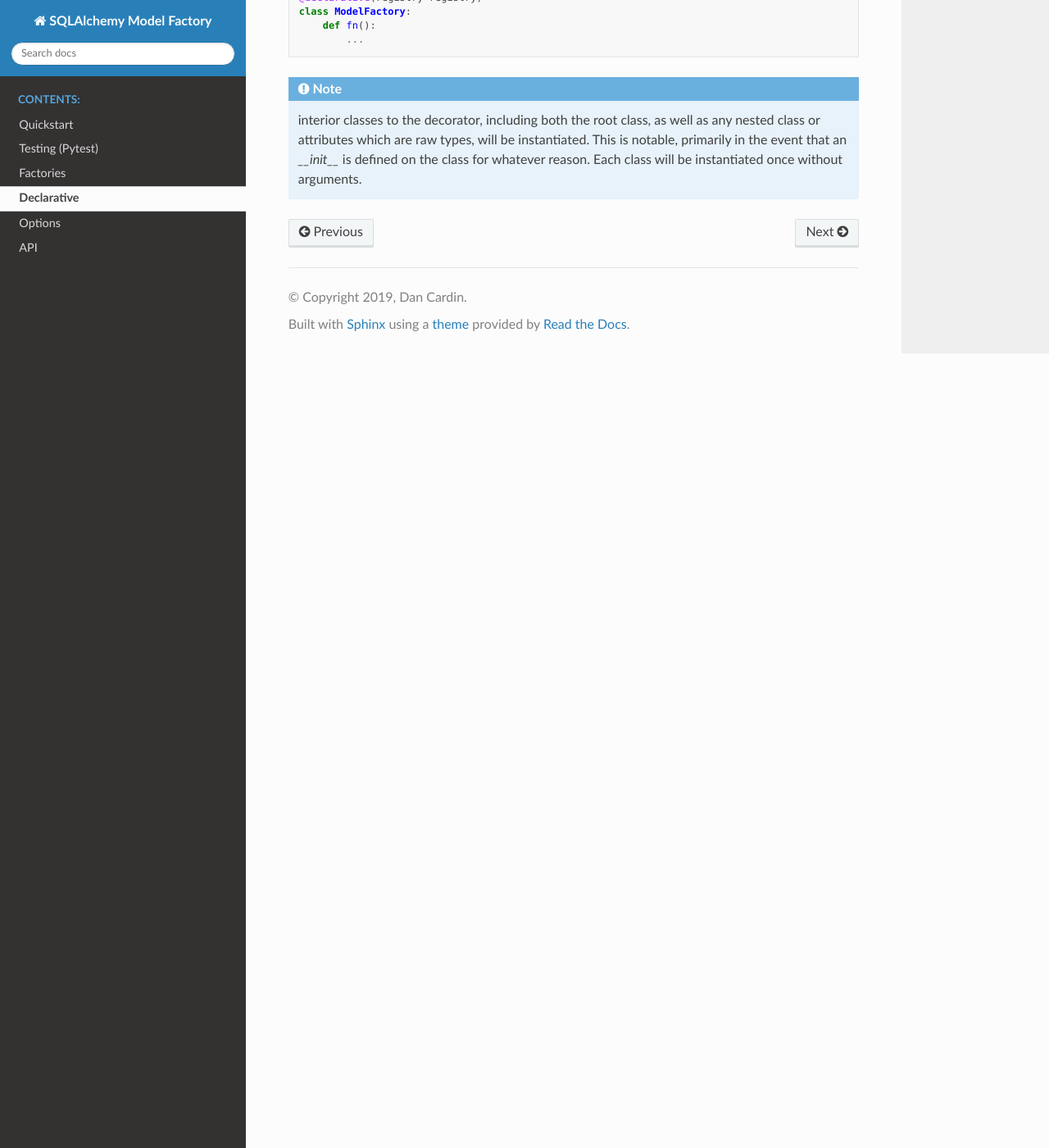
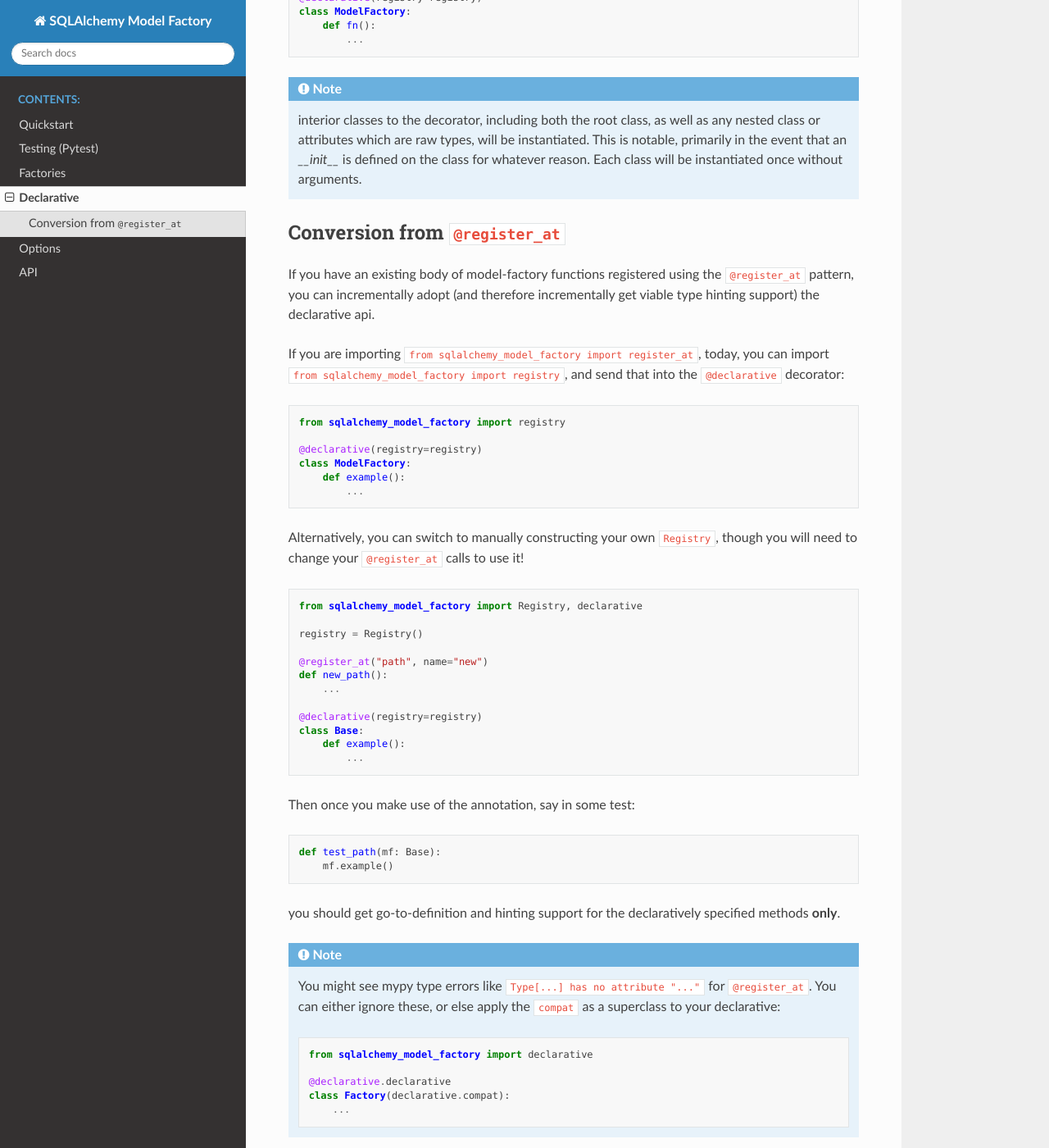
Before and after one commit to DanCardin/sqlalchemy-model-factory, a Sphinx documentation site: the page built from docs/source/declarative.rst, in a window 1280 px wide and 1400 px high, scrolled down 1052 px. Shown: the whole window at 82% size. Built offline with Sphinx 7.4.7 and the Read the Docs theme 2.0.0, drawn with Linux system fonts in a browser that asks for light colours.

Commit message:
docs: Add documentation about progressive adoption of declarative api.

```diff
--- a/docs/source/api.rst
+++ b/docs/source/api.rst
@@ -10,10 +10,7 @@ Declarative
 -----------
 
 .. automodule:: sqlalchemy_model_factory.declarative
-    :members: declarative
-
-.. automodule:: sqlalchemy_model_factory.declarative
-    :members: DeclarativeMF
+    :members: declarative, DeclarativeMF
 
 
 Factory Utilities
--- a/docs/source/declarative.rst
+++ b/docs/source/declarative.rst
@@ -64,3 +64,66 @@ ou have one pre-constructed.
    instantiated. This is notable, primarily in the event that an `__init__`
    is defined on the class for whatever reason. Each class will be instantiated
    once without arguments.
+
+
+Conversion from ``@register_at``
+--------------------------------
+If you have an existing body of model-factory functions registered using the
+``@register_at`` pattern, you can incrementally adopt (and therefore incrementally
+get viable type hinting support) the declarative api.
+
+
+If you are importing ``from sqlalchemy_model_factory import register_at``, today,
+you can import ``from sqlalchemy_model_factory import registry``, and send that
+into the ``@declarative`` decorator:
+
+.. code-block:: python
+
+   from sqlalchemy_model_factory import registry
+
+   @declarative(registry=registry)
+   class ModelFactory:
+       def example():
+           ...
+
+Alternatively, you can switch to manually constructing your own ``Registry``,
+though you will need to change your ``@register_at`` calls to use it!
+
+.. code-block:: python
+
+   from sqlalchemy_model_factory import Registry, declarative
+
+   registry = Registry()
+
+   @register_at("path", name="new")
+   def new_path():
+       ...
+
+   @declarative(registry=registry)
+   class Base:
+       def example():
+           ...
+
+Then once you make use of the annotation, say in some test:
+
+.. code-block:: python
+
+   def test_path(mf: Base):
+       mf.example()
+
+you should get go-to-definition and hinting support for the declaratively specified
+methods **only**.
+
+.. note::
+
+   You might see mypy type errors like ``Type[...] has no attribute "..."``
+   for ``@register_at``. You can either ignore these, or else apply the
+   ``compat`` as a superclass to your declarative:
+
+   .. code-block:: python
+
+      from sqlalchemy_model_factory import declarative
+
+      @declarative.declarative
+      class Factory(declarative.compat):
+          ...
--- a/pyproject.toml
+++ b/pyproject.toml
@@ -1,6 +1,6 @@
 [tool.poetry]
 name = "sqlalchemy-model-factory"
-version = "0.4.0"
+version = "0.4.1"
 description = "A library to assist in generating models from a central location."
 authors = ["Dan Cardin <ddcardin@gmail.com>"]
 license = "Apache-2.0"
```
Also changed, not shown: src/sqlalchemy_model_factory/__init__.py (+5 -3 lines), 2 other files.
